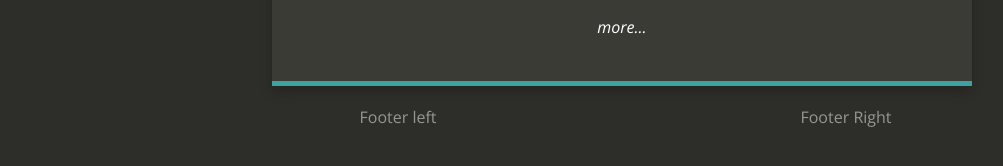
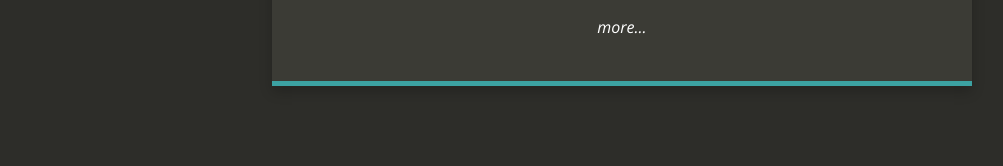
Before and after one commit to joelmedeiros/joelmedeiros.github.io, a Jekyll site: the page built from index.html, in a window 1280 px wide. Shown: the part 554-720 px from the top of the page, without its empty margins (18-1021 px from the left). Built offline with Jekyll 4.4.1, drawn with Linux system fonts in a browser that asks for light colours; nearby versions of some CDN libraries.

Commit message:
Remove unnecessary config params

```diff
--- a/_config.yml
+++ b/_config.yml
@@ -1,6 +1,6 @@
 # Site settings
 title: "Joel Medeiros"
-email: joel@phpsp.org.br
+email: "jooelmedeiros+blog@gmail.com"
 description: "A passionate about innovation, technology and agile teams that seeks to learn everyday how technology could impact people lives."
 baseurl: ""
 url: "http://joelmedeiros.github.io"
@@ -23,8 +23,8 @@ xing_link:
 facebook_link:
 
 # Footer
-footer_left: "Footer left"
-footer_right: "Footer Right"
+footer_left:
+footer_right:
 
 # Build settings
 markdown: kramdown
```
